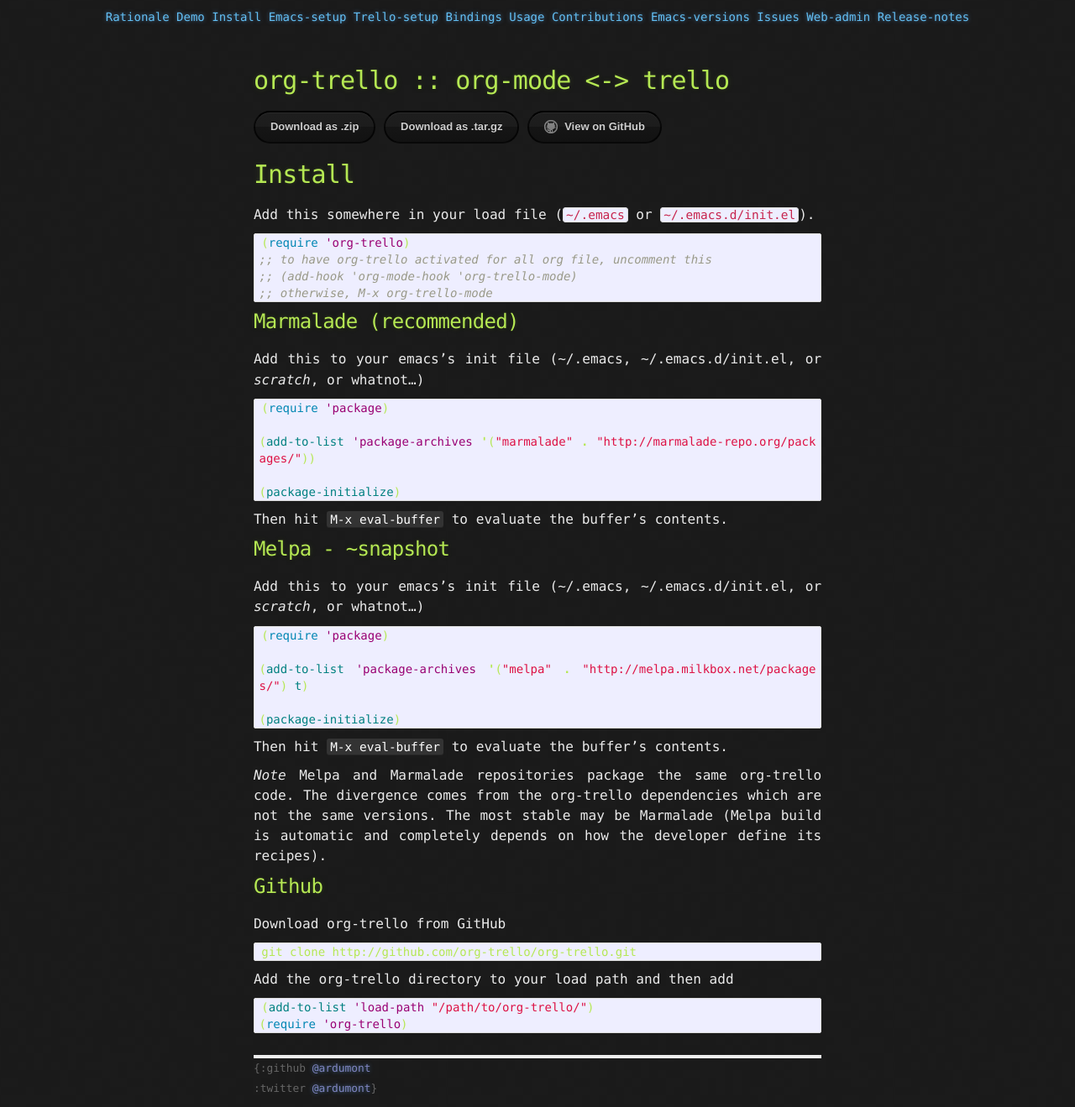
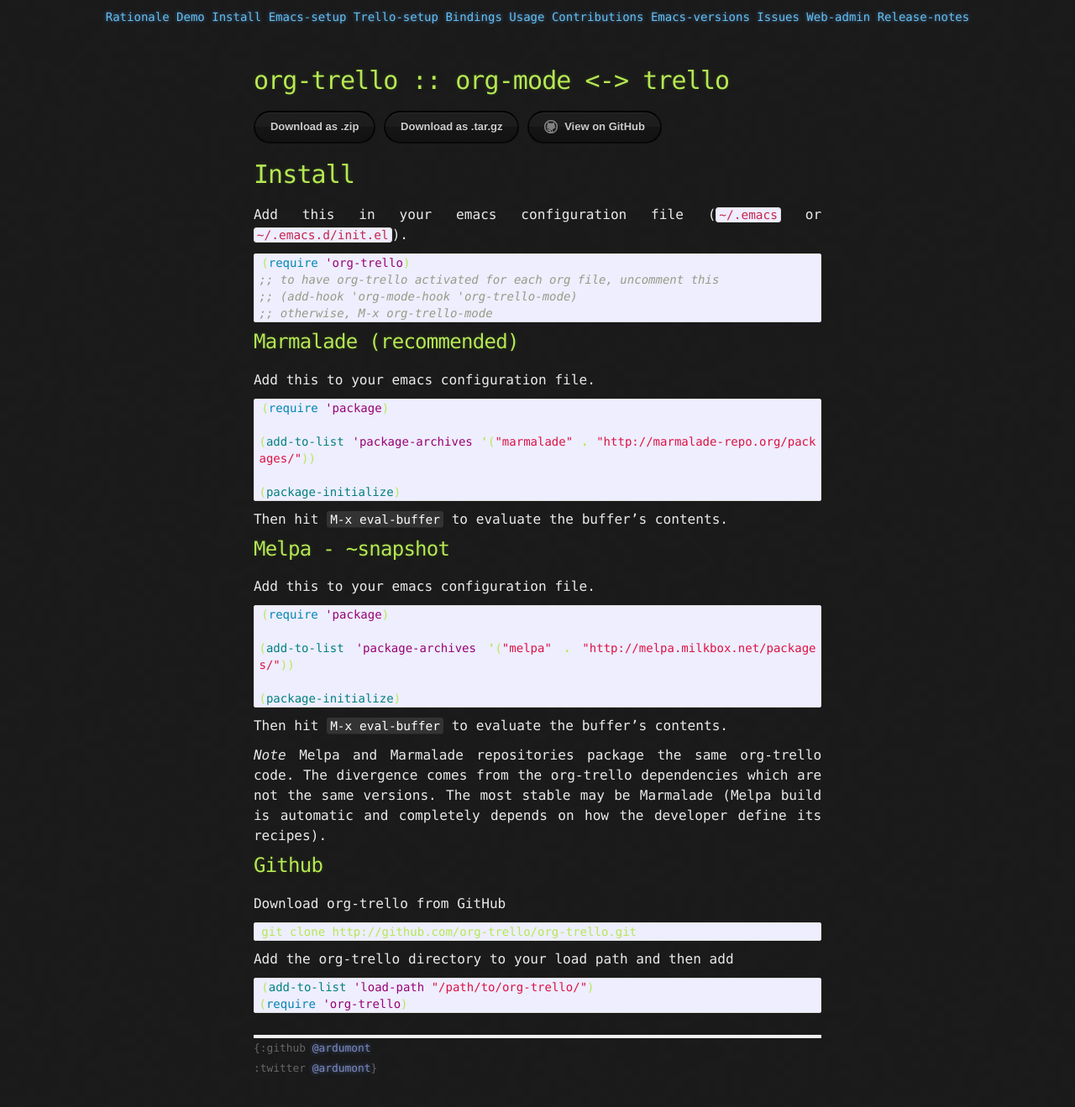
Before and after one commit to org-trello/org-trello.github.io, a Jekyll site: the page built from install.md, in a window 1280 px wide. Shown: the whole page at 84% size. Built offline with Jekyll 4.4.1, drawn with Linux system fonts in a browser that asks for light colours; Markdown is read by kramdown in place of the engine named in the settings; after the commit the page ends 1295 px from its top, so only the background shows below that.

Commit message:
Remove redundant information

````diff
--- a/install.md
+++ b/install.md
@@ -4,18 +4,18 @@ title:  "Install"
 date:   2014-03-16 11:01:52
 ---
 
-Add this somewhere in your load file (`~/.emacs` or `~/.emacs.d/init.el`).
+Add this in your emacs configuration file (`~/.emacs` or `~/.emacs.d/init.el`).
 
 ``` lisp
 (require 'org-trello)
-;; to have org-trello activated for all org file, uncomment this
+;; to have org-trello activated for each org file, uncomment this
 ;; (add-hook 'org-mode-hook 'org-trello-mode)
 ;; otherwise, M-x org-trello-mode
 ```
 
 ### Marmalade (recommended)
 
-Add this to your emacs's init file (~/.emacs, ~/.emacs.d/init.el, or *scratch*, or whatnot...)
+Add this to your emacs configuration file.
 
 ``` lisp
 (require 'package)
@@ -29,12 +29,12 @@ Then hit <kbd>M-x eval-buffer</kbd> to evaluate the buffer's contents.
 
 ### Melpa - ~snapshot
 
-Add this to your emacs's init file (~/.emacs, ~/.emacs.d/init.el, or *scratch*, or whatnot...)
+Add this to your emacs configuration file.
 
 ``` lisp
 (require 'package)
 
-(add-to-list 'package-archives '("melpa" . "http://melpa.milkbox.net/packages/") t)
+(add-to-list 'package-archives '("melpa" . "http://melpa.milkbox.net/packages/"))
 
 (package-initialize)
 ```
````
